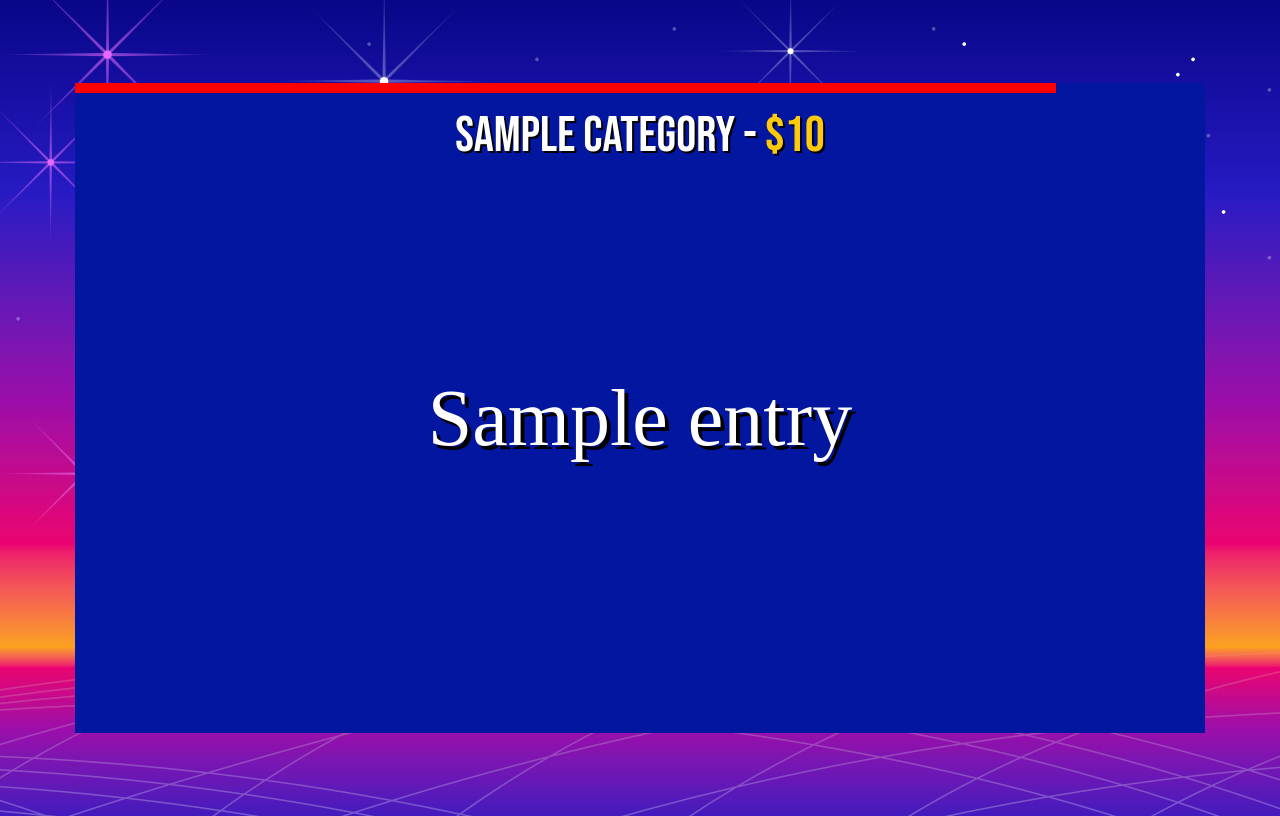
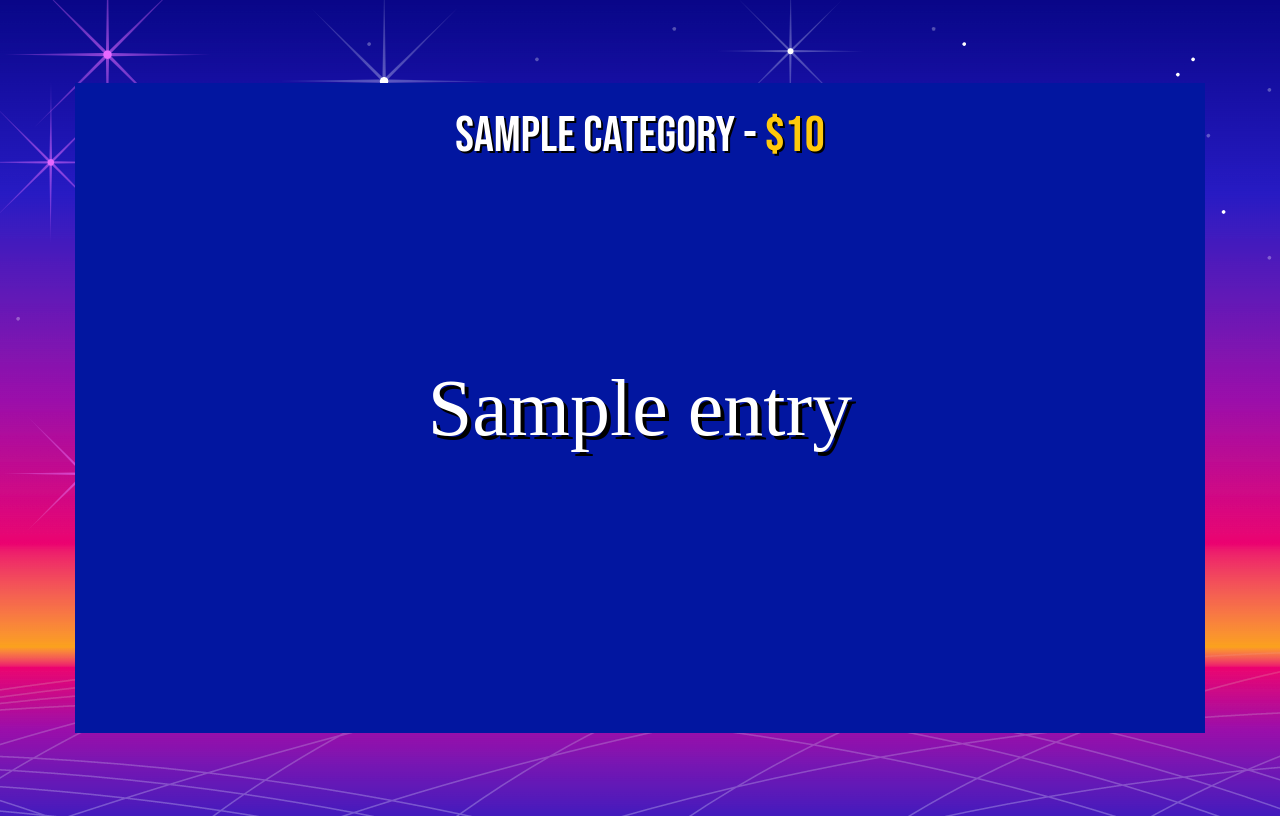
Before and after one commit to emilkovacev/Jeoparty, a Flask app: template templates/question.html in a window 1280 px wide. Run offline with Flask 3, Linux system fonts and the light colour scheme; the template is opened without the code that fills it: most values are stand-ins (such as "Sample title", 1, 10 or a date in 2020); some libraries are stand-ins or nearby versions; some web fonts are replaced.

Commit message:
added option to remove timer for questions

```diff
--- a/server.py
+++ b/server.py
@@ -5,6 +5,7 @@
 
 app = Flask(__name__)
 app.secret_key = "BAD_SECRET_KEY"
+bar = False # choose whether or not to display a countdown bar
 
 @app.route("/")
 def hello_world():
@@ -16,7 +17,8 @@
         "index.html",
         categories=data.keys(),
         data=data,
-        keys=keys
+        keys=keys,
+        bar=bar
     )
 
 @app.route("/upload", methods=["POST"])
--- a/templates/question.html
+++ b/templates/question.html
@@ -13,7 +13,7 @@
             </div>
         </a>
         <div id="question" class="box hoverable">
-            <div id="bar" class="bar"></div>
+            {% if bar %}<div id="bar" class="bar"></div>{% endif %}
             <div class="text header">{{ entry['Category'] }} - <span class="orange">${{ entry['Points'] }}</span></div>
             <div class="container">
                 <div class="prompt">{{ entry['Question'] }}</div>
@@ -22,8 +22,11 @@
         <script>
             let question = document.getElementById("question");
             let answer = document.getElementById("answer");
+
+            {% if bar %}
             let bar = document.getElementById("bar");
             let i = 100.0;
+            {% endif %}
 
             function revealAnswer() {
                 question.style.display = "none";
@@ -41,6 +44,7 @@
                 xhttp.send();
             })
 
+            {% if bar %}
             function updateBar() {
                 if (i > 0) {
                     i -= 0.1;
@@ -50,6 +54,7 @@
                     revealAnswer();
                 }
             }
+            {% endif %}
 
             setInterval(updateBar, 50);
         </script>
```
